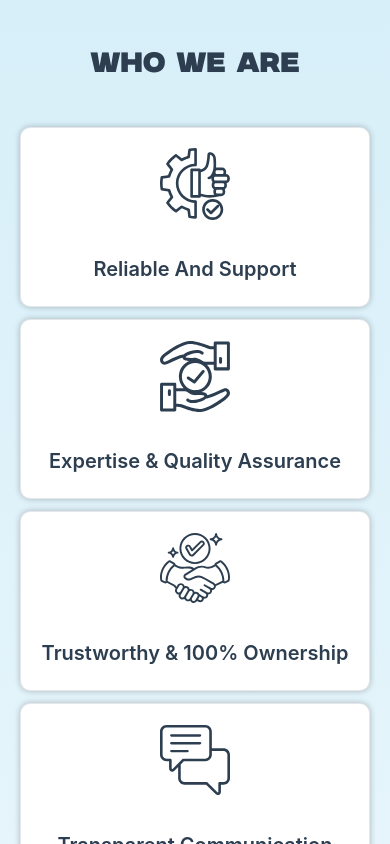
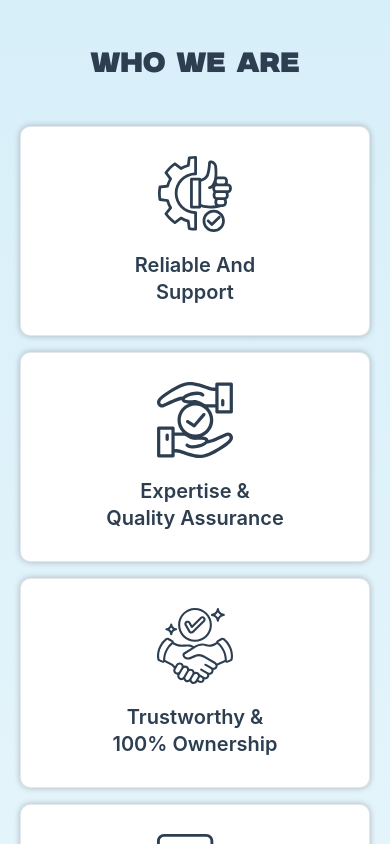
Before and after one commit to teamacetechdigital-ux/easyboyweb-final, a Next.js app: page / in a window 390 px wide. Shown: the part 4840-5684 px from the top of the page. Built offline with nearby package versions, Linux system fonts and the light colour scheme; a web font is replaced by a local one.

Commit message:
21-oct-2026 12:34

```diff
--- /dev/null
+++ b/src/components/sections/WhoWeAre.module.css
@@ -0,0 +1,65 @@
+:global(.gsap-page-root) main[class] .identityGrid {
+  width: 100%;
+  max-width: 1340px;
+  margin: 44px auto 0;
+  display: grid;
+  grid-template-columns: repeat(5, minmax(0, 1fr));
+  align-items: stretch;
+  gap: 20px;
+}
+
+:global(.gsap-page-root) main[class] .identityGrid .identityCard {
+  height: 100%;
+  min-height: 240px;
+  padding: 28px 16px;
+  justify-content: center;
+  gap: 24px;
+}
+
+.identityGrid .identityCard .identityIcon {
+  width: 76px;
+  height: 76px;
+  flex-shrink: 0;
+}
+
+.identityGrid .identityCard h3 {
+  display: flex;
+  align-items: center;
+  justify-content: center;
+  max-width: 200px;
+  min-height: 2.7em;
+  margin: 0;
+  font-size: clamp(17px, 1.5vw, 22px) !important;
+  line-height: 1.35 !important;
+  text-wrap: balance;
+  overflow-wrap: normal;
+}
+
+@media (max-width: 1100px) {
+  :global(.gsap-page-root) main[class] .identityGrid {
+    grid-template-columns: repeat(3, minmax(0, 1fr));
+  }
+}
+
+@media (max-width: 700px) {
+  :global(.gsap-page-root) main[class] .identityGrid {
+    grid-template-columns: repeat(2, minmax(0, 1fr));
+  }
+}
+
+@media (max-width: 600px) {
+  :global(.gsap-page-root) main[class] .identityGrid {
+    max-width: 360px;
+    grid-template-columns: 1fr;
+    gap: 16px;
+  }
+
+  :global(.gsap-page-root) main[class] .identityGrid .identityCard {
+    min-height: 210px;
+    gap: 20px;
+  }
+
+  .identityGrid .identityCard h3 {
+    font-size: 20px !important;
+  }
+}
--- a/src/components/sections/WhoWeAre.tsx
+++ b/src/components/sections/WhoWeAre.tsx
@@ -3,6 +3,7 @@
 import { useEffect, useRef } from "react";
 import Image from "next/image";
 import FeatureIcon from "../ui/FeatureIcon";
+import styles from "./WhoWeAre.module.css";
 
 import whoweare1 from "../../../public/imgs/whoweare1.svg";
 import whoweare2 from "../../../public/imgs/whoweare2.svg";
@@ -146,10 +147,10 @@ export default function WhoWeAre() {
           Who We Are
         </h2>
 
-        <div className="identity-cards">
+        <div className={`identity-cards ${styles.identityGrid}`}>
           {identityCards.map((item) => (
-            <article className="identity-card" key={item.title}>
-              <div className="identity-icon">
+            <article className={`identity-card ${styles.identityCard}`} key={item.title}>
+              <div className={`identity-icon ${styles.identityIcon}`}>
                 <Image
                   src={item.icon}
                   alt={`${item.title} icon`}
```
